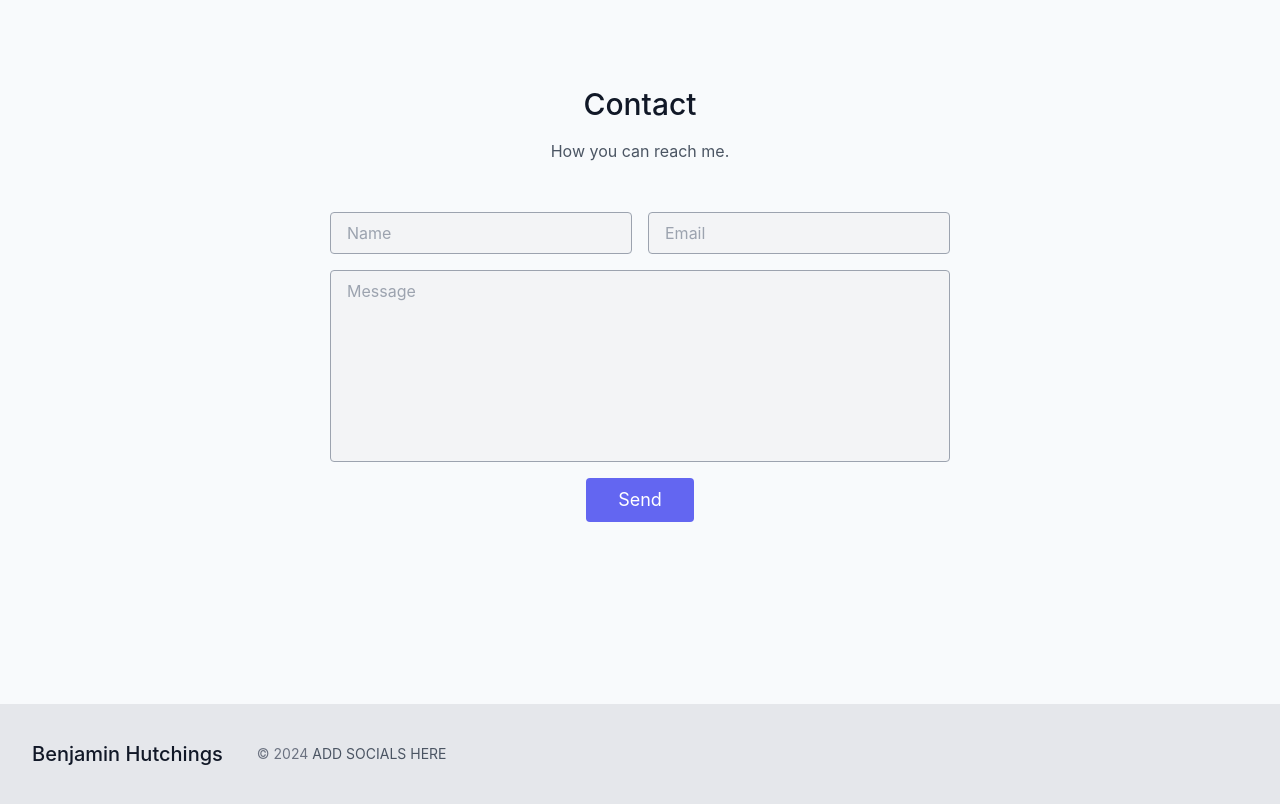
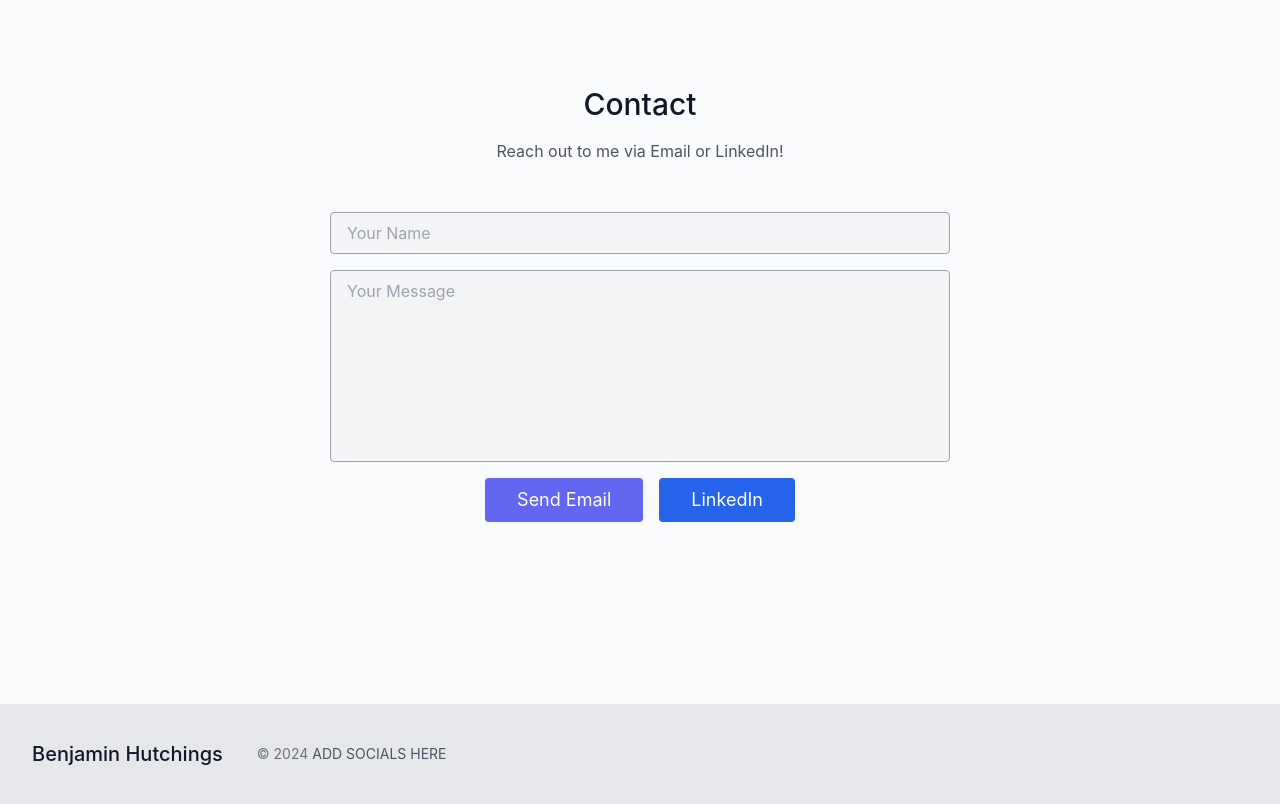
Before and after one commit to benjamin-hutchings/portfolio-website, a React (Create React App) app: page / in a window 1280 px wide. Shown: the part 5060-5864 px from the top of the page. Built offline with nearby package versions, Linux system fonts and the light colour scheme.

Commit message:
Update Contact.jsx

```diff
--- a/src/components/Contact.jsx
+++ b/src/components/Contact.jsx
@@ -1,46 +1,50 @@
-import React from "react";
+import React, { useState } from "react";
 
 const Contact = () => {
+  const [name, setName] = useState("");
+  const [message, setMessage] = useState("");
+
+  const handleSubmit = (event) => {
+    event.preventDefault();
+    const mailtoLink = `mailto:your-email@example.com?subject=Contact from ${name}&body=${message}`;
+    window.location.href = mailtoLink;
+  };
+
   return (
-    <section
-      id="contact"
-      className="snap-start h-screen flex items-center justify-center text-gray-600 body-font min-h-screen bg-slate-50"
-    >
+    <section id="contact" className="snap-start h-screen flex items-center justify-center text-gray-600 body-font min-h-screen bg-slate-50">
       <div className="container px-5 py-24 mx-auto">
         <div className="flex flex-col text-center w-full mb-12">
-          <h1 className="sm:text-3xl text-2xl font-medium title-font mb-4 text-gray-900">
-            Contact
-          </h1>
+          <h1 className="sm:text-3xl text-2xl font-medium title-font mb-4 text-gray-900">Contact</h1>
           <p className="lg:w-2/3 mx-auto leading-relaxed text-base">
-            How you can reach me.
+            Reach out to me via Email or LinkedIn!
           </p>
         </div>
         <div className="lg:w-1/2 md:w-2/3 mx-auto">
-          <form action="#" method="POST" className="flex flex-wrap -m-2">
-            <div className="p-2 w-1/2">
+          <form onSubmit={handleSubmit} className="flex flex-wrap -m-2">
+            <div className="p-2 w-full">
               <input
                 className="w-full bg-gray-100 rounded border border-gray-400 focus:outline-none focus:border-indigo-500 text-base px-4 py-2"
-                placeholder="Name"
+                placeholder="Your Name"
                 type="text"
-              />
-            </div>
-            <div className="p-2 w-1/2">
-              <input
-                className="w-full bg-gray-100 rounded border border-gray-400 focus:outline-none focus:border-indigo-500 text-base px-4 py-2"
-                placeholder="Email"
-                type="email"
+                value={name}
+                onChange={e => setName(e.target.value)}
               />
             </div>
             <div className="p-2 w-full">
               <textarea
                 className="w-full bg-gray-100 rounded border border-gray-400 focus:outline-none h-48 focus:border-indigo-500 text-base px-4 py-2 resize-none block"
-                placeholder="Message"
+                placeholder="Your Message"
+                value={message}
+                onChange={e => setMessage(e.target.value)}
               ></textarea>
             </div>
-            <div className="p-2 w-full">
-              <button className="flex mx-auto text-white bg-indigo-500 border-0 py-2 px-8 focus:outline-none hover:bg-indigo-600 rounded text-lg">
-                Send
+            <div className="p-2 w-full flex justify-center gap-4">
+              <button type="submit" className="text-white bg-indigo-500 border-0 py-2 px-8 focus:outline-none hover:bg-indigo-600 rounded text-lg">
+                Send Email
               </button>
+              <a href="https://www.linkedin.com/in/benjaminhutchings1/" target="_blank" rel="noopener noreferrer" className="text-white bg-blue-600 border-0 py-2 px-8 focus:outline-none hover:bg-blue-700 rounded text-lg">
+                LinkedIn
+              </a>
             </div>
           </form>
         </div>
```
